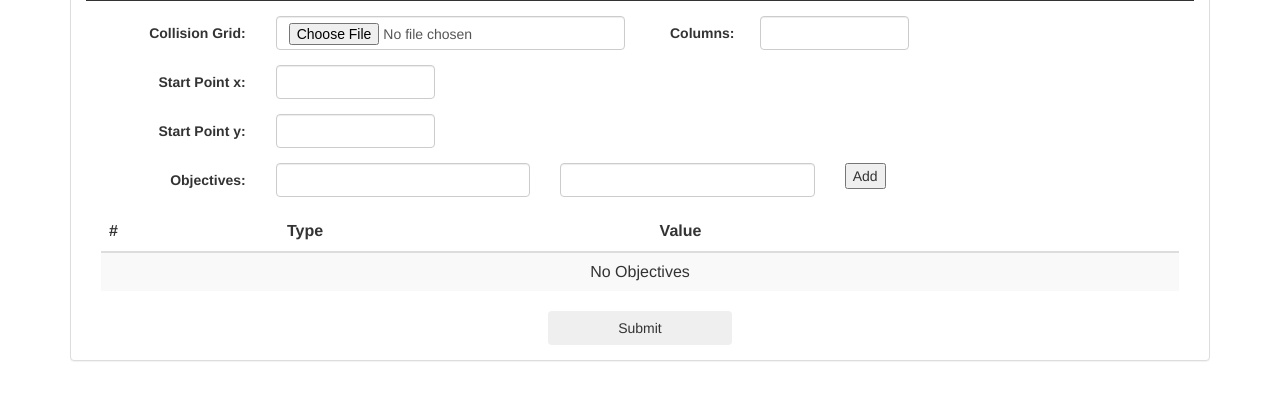
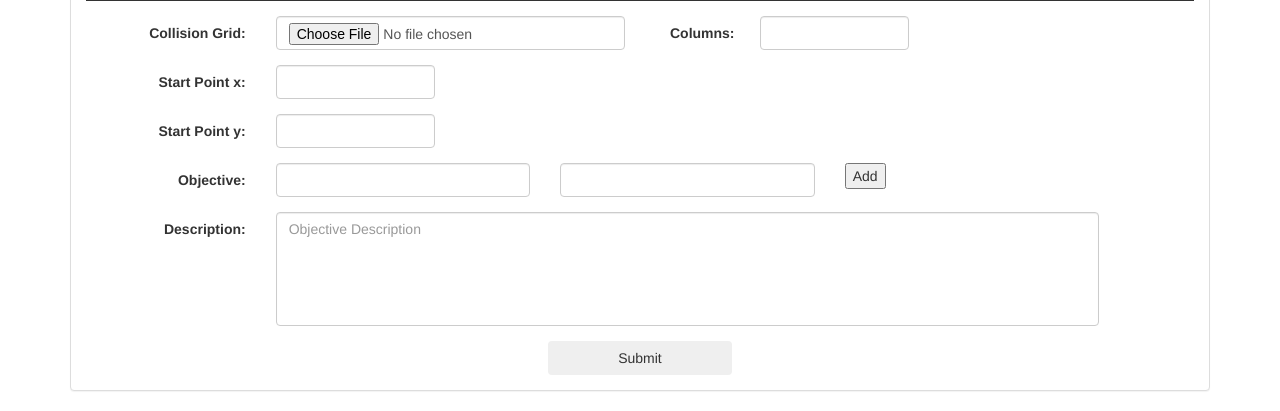
Before and after one commit to timpquerubin/Progmia, a CodeIgniter app: page /Progmia/index.php/dashboard/add_level in a window 1280 px wide. Shown: the part 1014-1425 px from the top of the page. Before the commit the page ends 1375 px from the top, so only its background shows below. Run offline with CodeIgniter, Linux system fonts and the light colour scheme; data comes from the database, SQL or seed files in the repository; some libraries are stand-ins or nearby versions.

Commit message:
insert objective not finished

```diff
--- a/application/controllers/Dashboard.php
+++ b/application/controllers/Dashboard.php
@@ -115,11 +115,34 @@
 
 		public function save_objectives()
 		{
-			echo "<pre>";
-			var_dump($_POST);
-			echo "</pre>";
 
+			$this->__init();
 
+			if(count($_POST) > 0) {
+				$objectives = $_POST['objectives'];
+				$lvlId = $_POST['lvlId'];
+				$objCtr = 1;
+
+				foreach ($objectives as $obj) {
+
+					$jsonVal = array();
+					$jsonVal[$obj['type']] = $obj['value'];
+
+					$obj_params = array(
+						'LVL_ID' => $lvlId,
+						'OBJ_NUM' => $objCtr,
+						'OBJ_DESC' => $obj['desc'],
+						'OBJ_JSONVAL' => json_encode($jsonVal),
+					);
+
+					$this->Game_model->add_objective($obj_params);
+
+					$objCtr++;
+
+				}
+			}
+
+			json_encode(array('status' => true,));
 		}
 
 		public function temp_insert_char()
--- a/application/models/Game_model.php
+++ b/application/models/Game_model.php
@@ -76,9 +76,14 @@
 
 		public function get_stages($params = null)
 		{
-				$stages = $this->db->query('SELECT * FROM STAGE;');
+			$stages = $this->db->query('SELECT * FROM STAGE;');
 
 			return $stages->result_array();
 		}
+
+		public function add_objective($params)
+		{
+			return $this->db->insert('OBJECTIVE', $params);
+		}
 	}
 ?>
--- a/application/views/dashboard/add_level.php
+++ b/application/views/dashboard/add_level.php
@@ -72,7 +72,7 @@
 				</div>
 
 				<div class="form-group">
-					<label class="control-label col-sm-2">Objectives:</label>
+					<label class="control-label col-sm-2">Objective:</label>
 					<div class="col-sm-3">
 						<input type="text" class="form-control" id="type" name="type">
 					</div>
@@ -81,6 +81,13 @@
 					</div>
 					<div class="col-sm-3">
 						<button type="button" onclick="append_objective()">Add</button>
+					</div>
+				</div>
+
+				<div class="form-group">
+					<label class="control-label col-sm-2">Description:</label>
+					<div class="col-sm-9">
+						<textarea class="form-control" style="resize: none;" rows="5" name="objective-description" id="objective-description" placeholder="Objective Description"></textarea>
 					</div>
 				</div>
 
@@ -103,8 +110,9 @@
 		append_objective = function() {
 			var type = document.getElementById("type").value;
 			var value = document.getElementById("obj_val").value;
+			var desc = document.getElementById("objective-description").value;
 
-			objective_list[objCtr] = {objNum:objCtr, type: type, value: value};
+			objective_list[objCtr] = {objNum:objCtr, type: type, value: value desc: desc};
 
 			objCtr++;
 
@@ -159,19 +167,21 @@
 				dataType: 'json',
 				success: function(data) {
 					newLvlId = data['lvlId'];
+					list['lvlId'] = newLvlId;
 				},
 				error: function(xhr, status, err) {
 					console.log(err);
 				}
 			});
 
-			if(lvlId != "") {
+			if(newLvlId != "") {
 				$.ajax({
 					type: 'post',
 					url: "<?php echo base_url(); ?>" + "dashboard/save_objectives",
 					data: list,
 					dataType: 'json',
 					success: function(res) {
+						// console.log(res);
 						if(res['status']) {
 							window.location = "dashboard/level_list";
 						} else {
```
Also changed, not shown: assets/images/levels/c4ca4238a0b923820dcc509a6f75849b.png (deleted).
